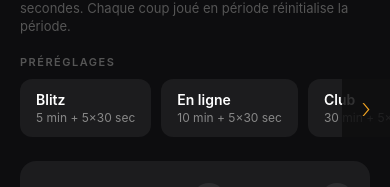
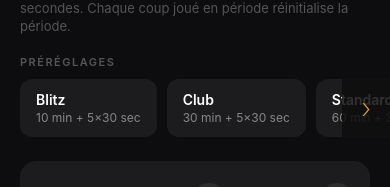
Before and after one commit to RudyMCh/go-clock, a React Native app: screen / in a window 390 px wide. Shown: the part 172-359 px from the top of the page. Built offline with nearby package versions, Linux system fonts and the light colour scheme.

Commit message:
Modification of presets

```diff
--- a/src/i18n/translations.ts
+++ b/src/i18n/translations.ts
@@ -92,12 +92,12 @@ export interface Translations {
   // Preset names
   presetNames: {
     blitz: string;
-    online: string;
     club: string;
-    egf: string;
     long: string;
     rapid: string;
     standard: string;
+    tournament: string;
+    championship: string;
   };
 }
 
@@ -184,12 +184,12 @@ const fr: Translations = {
 
   presetNames: {
     blitz: 'Blitz',
-    online: 'En ligne',
     club: 'Club',
-    egf: 'EGF',
     long: 'Long',
     rapid: 'Rapide',
     standard: 'Standard',
+    tournament: 'Tournoi',
+    championship: 'Championnat',
   },
 };
 
@@ -276,12 +276,12 @@ const en: Translations = {
 
   presetNames: {
     blitz: 'Blitz',
-    online: 'Online',
     club: 'Club',
-    egf: 'EGF',
     long: 'Long',
     rapid: 'Rapid',
     standard: 'Standard',
+    tournament: 'Tournament',
+    championship: 'Championship',
   },
 };
 
@@ -368,12 +368,12 @@ const ko: Translations = {
 
   presetNames: {
     blitz: '블리츠',
-    online: '온라인',
     club: '클럽',
-    egf: 'EGF',
     long: '장기',
     rapid: '빠른',
     standard: '기본',
+    tournament: '토너먼트',
+    championship: '챔피언십',
   },
 };
 
@@ -460,12 +460,12 @@ const ja: Translations = {
 
   presetNames: {
     blitz: 'ブリッツ',
-    online: 'オンライン',
     club: 'クラブ',
-    egf: 'EGF',
     long: '長時間',
     rapid: '早碁',
     standard: '標準',
+    tournament: '大会',
+    championship: '選手権',
   },
 };
 
@@ -552,12 +552,12 @@ const zh: Translations = {
 
   presetNames: {
     blitz: '快棋',
-    online: '在线',
     club: '俱乐部',
-    egf: 'EGF',
     long: '慢棋',
     rapid: '快速',
     standard: '标准',
+    tournament: '赛事',
+    championship: '锦标赛',
   },
 };
 
--- a/src/logic/presets.ts
+++ b/src/logic/presets.ts
@@ -2,22 +2,25 @@ import { Preset } from '../types';
 
 export const PRESETS: Preset[] = [
   // ── Byoyomi ──────────────────────────────────────────────────────────────
-  { nameKey: 'blitz',    config: { type: 'byoyomi', mainTime: 5 * 60, periods: 5, periodTime: 30 } },
-  { nameKey: 'online',   config: { type: 'byoyomi', mainTime: 10 * 60, periods: 5, periodTime: 30 } },
-  { nameKey: 'club',     config: { type: 'byoyomi', mainTime: 30 * 60, periods: 5, periodTime: 30 } },
-  { nameKey: 'egf',      config: { type: 'byoyomi', mainTime: 45 * 60, periods: 3, periodTime: 30 } },
-  { nameKey: 'long',     config: { type: 'byoyomi', mainTime: 60 * 60, periods: 5, periodTime: 60 } },
+  { nameKey: 'blitz',        config: { type: 'byoyomi', mainTime:  10 * 60, periods: 5, periodTime:  30 } },
+  { nameKey: 'club',         config: { type: 'byoyomi', mainTime:  30 * 60, periods: 5, periodTime:  30 } },
+  { nameKey: 'standard',     config: { type: 'byoyomi', mainTime:  60 * 60, periods: 3, periodTime:  30 } },
+  { nameKey: 'tournament',   config: { type: 'byoyomi', mainTime:  90 * 60, periods: 3, periodTime:  45 } },
+  { nameKey: 'championship', config: { type: 'byoyomi', mainTime: 150 * 60, periods: 5, periodTime:  60 } },
 
   // ── Canadian ─────────────────────────────────────────────────────────────
-  { nameKey: 'rapid',    config: { type: 'canadian', mainTime: 20 * 60, movesPerPeriod: 20, periodTime: 5 * 60 } },
-  { nameKey: 'standard', config: { type: 'canadian', mainTime: 30 * 60, movesPerPeriod: 25, periodTime: 10 * 60 } },
-  { nameKey: 'long',     config: { type: 'canadian', mainTime: 45 * 60, movesPerPeriod: 30, periodTime: 10 * 60 } },
+  { nameKey: 'blitz',        config: { type: 'canadian', mainTime:  10 * 60, movesPerPeriod: 20, periodTime:  5 * 60 } },
+  { nameKey: 'club',         config: { type: 'canadian', mainTime:  45 * 60, movesPerPeriod: 15, periodTime:  5 * 60 } },
+  { nameKey: 'standard',     config: { type: 'canadian', mainTime:  60 * 60, movesPerPeriod: 15, periodTime:  5 * 60 } },
+  { nameKey: 'tournament',   config: { type: 'canadian', mainTime:  75 * 60, movesPerPeriod: 15, periodTime:  5 * 60 } },
+  { nameKey: 'championship', config: { type: 'canadian', mainTime:  90 * 60, movesPerPeriod: 15, periodTime:  5 * 60 } },
 
   // ── Fischer ──────────────────────────────────────────────────────────────
-  { nameKey: 'blitz',    config: { type: 'fischer', mainTime: 5 * 60, increment: 5 } },
-  { nameKey: 'rapid',    config: { type: 'fischer', mainTime: 15 * 60, increment: 10 } },
-  { nameKey: 'standard', config: { type: 'fischer', mainTime: 30 * 60, increment: 15 } },
-  { nameKey: 'long',     config: { type: 'fischer', mainTime: 60 * 60, increment: 30 } },
+  { nameKey: 'blitz',        config: { type: 'fischer', mainTime:  10 * 60, increment: 10 } },
+  { nameKey: 'club',         config: { type: 'fischer', mainTime:  25 * 60, increment: 15 } },
+  { nameKey: 'standard',     config: { type: 'fischer', mainTime:  40 * 60, increment: 20 } },
+  { nameKey: 'tournament',   config: { type: 'fischer', mainTime:  50 * 60, increment: 20 } },
+  { nameKey: 'championship', config: { type: 'fischer', mainTime:  60 * 60, increment: 20 } },
 
   // ── Absolute ─────────────────────────────────────────────────────────────
   { nameKey: 'blitz',    config: { type: 'absolute', mainTime: 10 * 60 } },
--- a/src/types.ts
+++ b/src/types.ts
@@ -79,7 +79,7 @@ export interface ResumeConfig {
   white: ResumePlayerState;
 }
 
-export type PresetNameKey = 'blitz' | 'online' | 'club' | 'egf' | 'long' | 'rapid' | 'standard';
+export type PresetNameKey = 'blitz' | 'club' | 'long' | 'rapid' | 'standard' | 'tournament' | 'championship';
 
 export interface Preset {
   nameKey: PresetNameKey;
```
Also changed, not shown: doc/analyse.md (+22 -22 lines), 1 other file (tests, documents, lock files or other folders).
